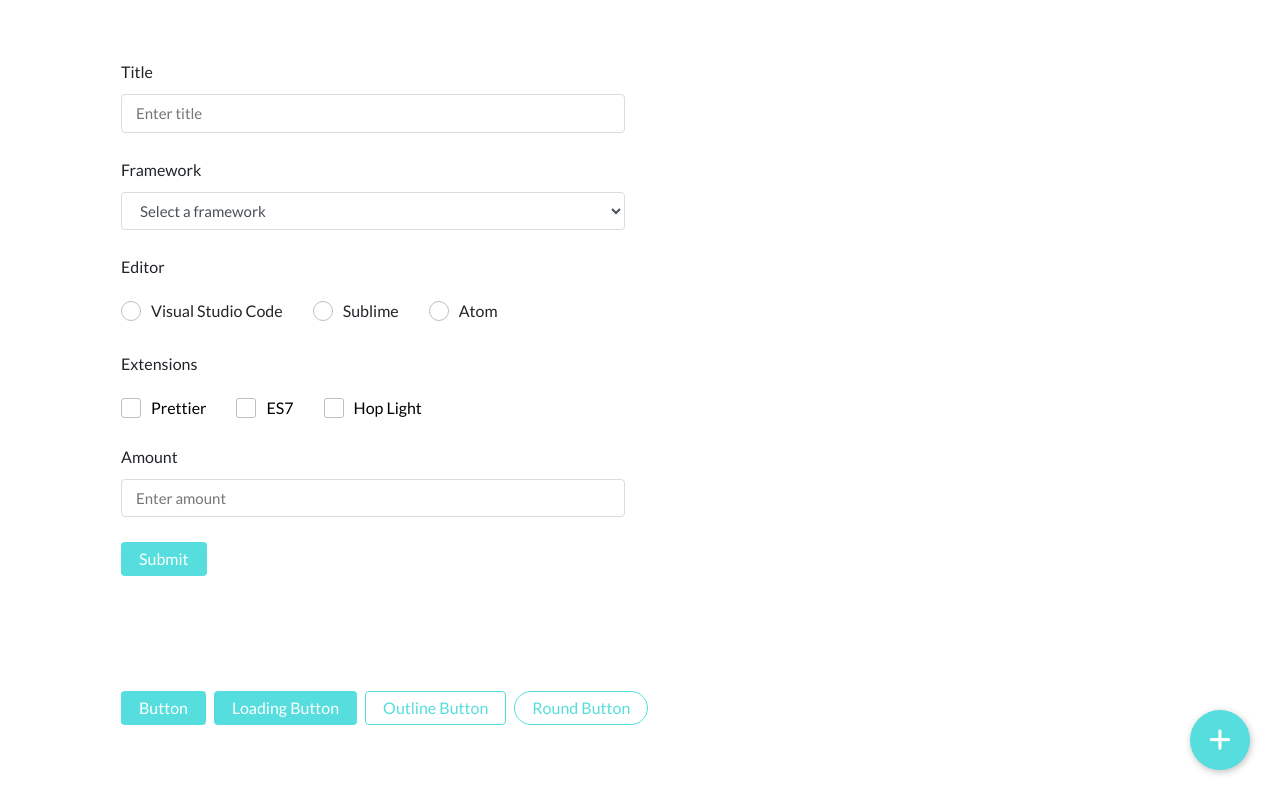
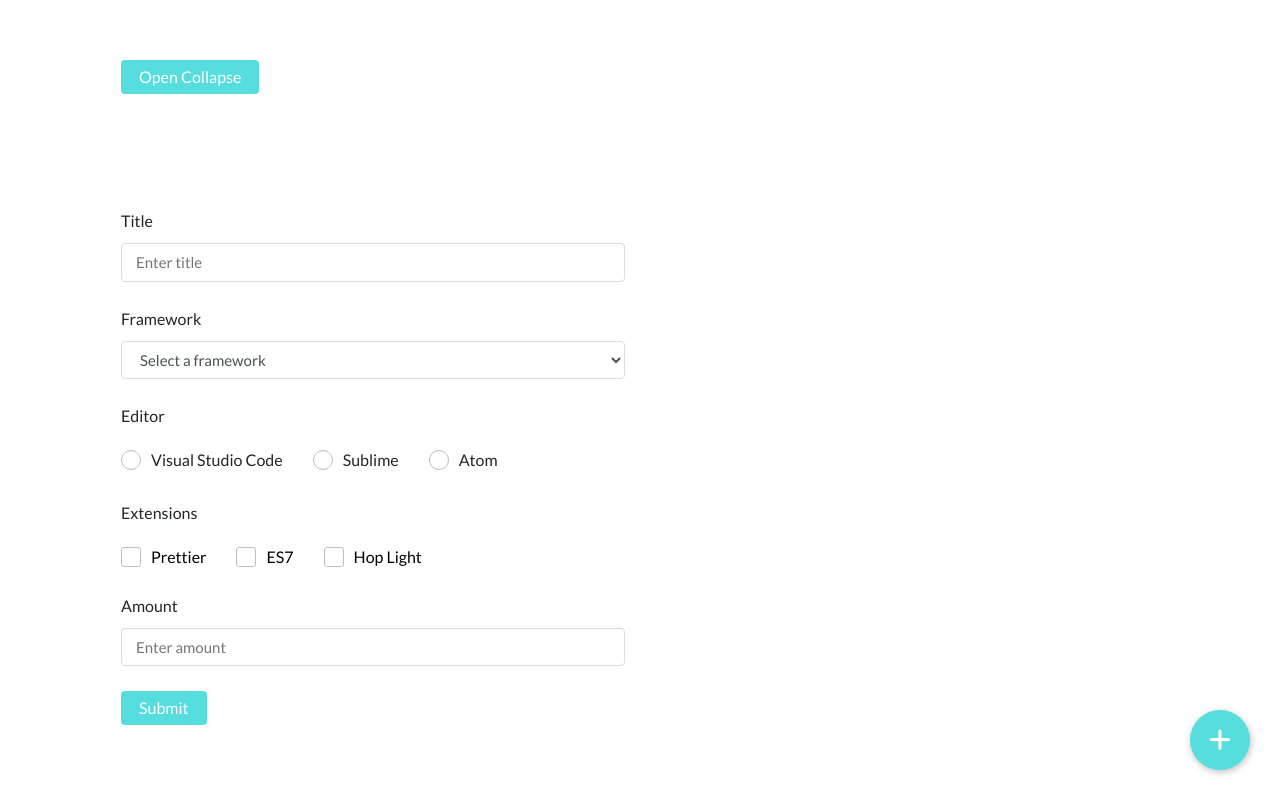
Before and after one commit to vicky-hill/crystal, a Next.js app: page / in a window 1280 px wide. Shown: the top 800 px of the page. Built offline with nearby package versions, Linux system fonts and the light colour scheme.

Commit message:
create collapsed component

```diff
--- /dev/null
+++ b/components/elements/Collapse.js
@@ -0,0 +1,29 @@
+import React, { useRef, useEffect } from 'react'
+
+const Collapsed = ({ children, collapsed }) => {
+    const content = useRef(null);
+
+    useEffect(() => {
+        if (collapsed) {
+            content.current.style.maxHeight = null
+        } else {
+            content.current.style.maxHeight = content.current.scrollHeight + "px";
+        }
+    }, [collapsed])
+
+
+
+    function collapse() {
+        content.current.style.maxHeight ?
+            content.current.style.maxHeight = null :
+            content.current.style.maxHeight = content.current.scrollHeight + "px";
+    }
+
+    return (
+        <div className="collapse" ref={content}>
+            { children }
+        </div>
+    )
+}
+
+export default Collapsed;
--- a/components/elements/Tabs.js
+++ b/components/elements/Tabs.js
@@ -3,7 +3,7 @@ import PropTypes from 'prop-types'
 import classNames from 'classnames'
 
 const Tabs = ({ children, active, setActive }) => {
-    children = children.map((child, i) => ({
+    children = React.Children.toArray(children).map((child, i) => ({
         ...child,
         props: { ...child.props, active, key: i }
     }))
--- a/components/pages/Basic.js
+++ b/components/pages/Basic.js
@@ -12,11 +12,14 @@ import PaginationSection from '../sections/Pagination.section'
 import ProgressSection from '../sections/Progress.section'
 import TabsSection from '../sections/Tabs.section'
 import ToastSection from '../sections/Toast.section'
+import CollapsedSection from '../sections/Collapsed.section'
+
 
 const Basic = ({ }) => {
 
     return (
         <div className="container main">
+            <CollapsedSection />
             <FormSection />
             <ButtonSection />
             <ProgressSection />
--- /dev/null
+++ b/components/sections/Collapsed.section.js
@@ -0,0 +1,30 @@
+import React, { useState } from 'react'
+import Button from '../elements/Button';
+import Collapsed from '../elements/Collapse';
+import Card from '../elements/Card';
+
+const CollapsedSection = ({ }) => {
+    const [collapsed, setCollapsed] = useState(true);
+
+    return (
+        <section id="collapse">
+            <div className="row">
+                <div className="col-4">
+                    <Button onClick={() => setCollapsed(!collapsed)}>Open Collapse</Button>
+
+                    <Collapsed collapsed={collapsed}>
+
+                    <Card
+                        title="Card Title"
+                        text="Lorem ipsum dolor sit amet consectetur adipisicing elit. Nesciunt, alias?"
+                    />
+
+                    </Collapsed>
+
+                </div>
+            </div>
+        </section>
+    )
+}
+
+export default CollapsedSection;
--- /dev/null
+++ b/sass/components/_collapsed.scss
@@ -0,0 +1,5 @@
+.collapse {
+    max-height: 0;
+    overflow: hidden;
+    transition: max-height .35s ease-in-out;
+}
--- a/sass/main.scss
+++ b/sass/main.scss
@@ -18,3 +18,4 @@
 @import "components/accordion";
 @import "components/tabs";
 @import "components/form";
+@import "components/collapsed";
```
